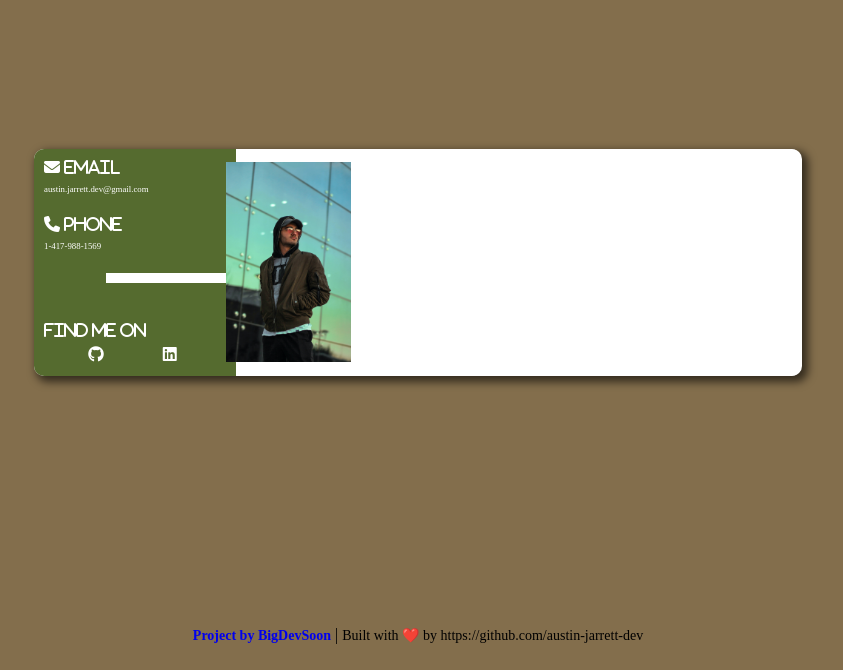
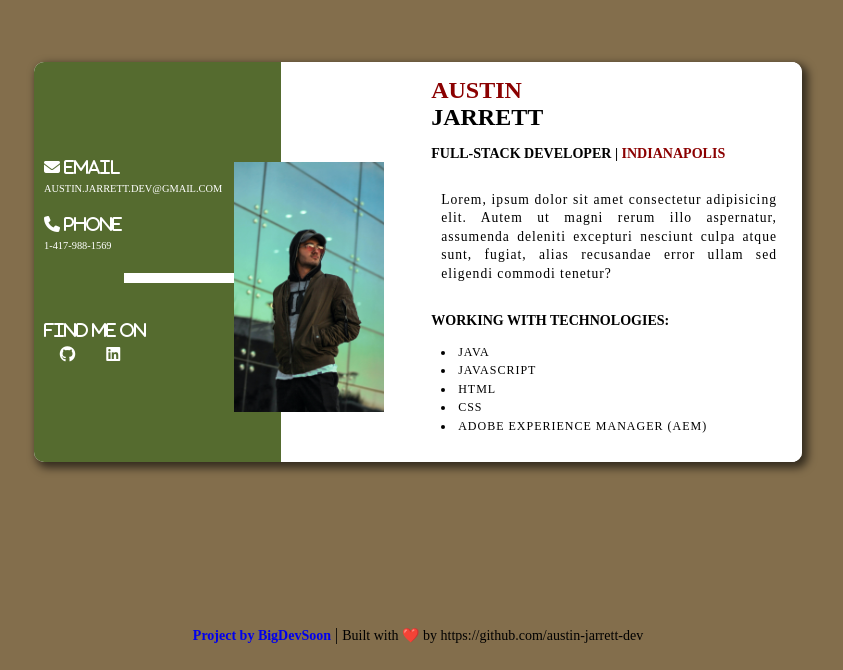
Before and after one commit to austin-jarrett-dev/big-dev-soon-business-card-freerun-703687, a plain HTML site: page index.html in a window 1280 px wide. Shown: the part 146-816 px from the top of the page, without its empty margins (222-1065 px from the left). Drawn offline with Linux system fonts and the light colour scheme.

Commit message:
add user info section (#4)

```diff
--- a/index.css
+++ b/index.css
@@ -10,8 +10,9 @@ body {
 .card {
   background-color: white;
   width: 60vw;
-  min-width: 265px;
+  min-width: min-content;
   height: min-content;
+  max-height: 435px;
 
   border-radius: 10px;
   box-shadow: 4px 4px 8px 2px rgba(0, 0, 0, 0.6);
@@ -24,10 +25,10 @@ body {
 }
 
 .photo {
-  width: 125px;
-  height: 200px;
+  width: 150px;
+  height: 250px;
   position: absolute;
-  left: clamp(130px, 25%, 200px);
+  left: clamp(200px, 20%, 250px);
   top: calc(50% - 100px);
 }
 
@@ -44,9 +45,8 @@ body {
   align-items: center;
 
   background-color: darkolivegreen;
-  width: 25%;
-  min-width: 130px;
-  height: 100%;
+  width: 40%;
+  min-width: 200px;
 
   padding: 10px 0 10px 10px;
 
@@ -70,9 +70,11 @@ body {
 }
 
 .contact .social-links {
-  width: 100%;
+  width: max-content;
   height: min-content;
   margin-top: 35px;
+
+  align-self: flex-start;
 }
 
 .contact .social-links ul {
@@ -110,19 +112,87 @@ body {
   flex-direction: column;
 
   color: white;
-  font-size: .55rem;
+  font-size: 0.65rem;
   line-height: 1.5rem;
 
   text-decoration: none;
+  text-transform: uppercase;
 }
 
 .contact a:hover {
-  color: cornflowerblue;
+  color: black;
   font-weight: 900;
 }
 .contact a i:hover {
-  color: cornflowerblue;
+  color: black;
   scale: 1.5;
+}
+
+.info {
+  display: flex;
+  flex-direction: column;
+  justify-content: center;
+  align-items: flex-start;
+
+  background-color: white;
+  width: 60%;
+
+  margin-left: 135px;
+  padding: 15px;
+
+  border-top-right-radius: 10px;
+  border-bottom-right-radius: 10px;
+}
+
+.info__name {
+  font-size: 1.5rem;
+  font-weight: bold;
+
+  text-transform: uppercase;
+}
+
+.info__tagline {
+  font-size: 0.75rem;
+  font-weight: bold;
+
+  text-transform: uppercase;
+}
+
+.info__bio {
+  font-size: 0.85rem;
+  font-weight: 300;
+  line-height: 1.15rem;
+  margin-top: 15px;
+  margin-bottom: 15px;
+  padding: 0 10px;
+  text-align: justify;
+  letter-spacing: 1px;
+
+  min-width: 240px;
+  max-height: 110px;
+}
+
+.info__skills {
+  font-size: 0.75rem;
+  font-weight: bold;
+  text-transform: uppercase;
+}
+
+.info__skills-list {
+  list-style-type: disc;
+  list-style-position: inside;
+  padding: 0 10px;
+  letter-spacing: 1px;
+  font-weight: 300;
+  line-height: 1.15rem;
+}
+
+.accent {
+  color: darkred;
+}
+
+.block {
+  display: block;
 }
 
 .footer {
--- a/index.html
+++ b/index.html
@@ -1,47 +1,37 @@
 <!DOCTYPE html>
 <html>
-
   <head>
     <bds />
-  <link rel="stylesheet"
-        href="index.css" />
-  <script src="index.js"
-          defer></script>
+    <link rel="stylesheet" href="index.css" />
+    <script src="index.js" defer></script>
     <title>BigDevSoon - Business Card Project</title>
 
-  <script src="https://kit.fontawesome.com/5d1006c884.js"
-          crossorigin="anonymous"></script>
+    <script
+      src="https://kit.fontawesome.com/5d1006c884.js"
+      crossorigin="anonymous"
+    ></script>
 
-  <link rel="preload"
-        href="/assets/images/user-photo.jpg"
-        as="image">
+    <link rel="preload" href="/assets/images/user-photo.jpg" as="image" />
   </head>
 
   <body>
-  <!-- Place below is for your own exciting code -->
     <div class="card">
-
       <div class="photo">
-      <img src="/assets/images/user-photo.jpg"
-           alt="User Photo">
+        <img src="/assets/images/user-photo.jpg" alt="User Photo" />
       </div>
 
       <div class="contact">
         <!-- email icon -->
         <div class="email">
           <i class="fa-solid fa-envelope"> Email</i>
-        <a href="mailto:austin.jarrett.dev@gmail.com"
-           target="_blank">
+          <a href="mailto:austin.jarrett.dev@gmail.com" target="_blank">
             austin.jarrett.dev@gmail.com
           </a>
         </div>
 
         <div class="phone">
           <i class="fa-solid fa-phone"> Phone</i>
-        <a href="tel:1-417-988-1569"
-           target="_blank">
-          1-417-988-1569
-        </a>
+          <a href="tel:1-417-988-1569" target="_blank"> 1-417-988-1569 </a>
         </div>
 
         <div class="separator"></div>
@@ -50,31 +40,59 @@
           <i class="fa-solid"> Find me on</i>
           <ul class="link-icons">
             <li>
-            <a href="https://github.com/austin-jarrett-dev"
+              <a
+                href="https://github.com/austin-jarrett-dev"
                 target="_blank"
-               rel="noopener noreferrer">
+                rel="noopener noreferrer"
+              >
                 <i class="fab fa-github"></i>
               </a>
             </li>
             <li>
-            <a href="https://www.linkedin.com/in/austin-jarrett2019/"
+              <a
+                href="https://www.linkedin.com/in/austin-jarrett2019/"
                 target="_blank"
-               rel="noopener noreferrer">
+                rel="noopener noreferrer"
+              >
                 <i class="fab fa-linkedin"></i>
               </a>
             </li>
           </ul>
         </div>
       </div>
+
+      <div class="info">
+        <div class="info__name"><span class="accent block">Austin</span> Jarrett</div>
+        <div class="info__tagline">
+          <h3>Full-Stack Developer | <span class="accent">Indianapolis</span></h3>
         </div>
-  <!-- Change the [ME] part to your own name/GitHub link -->
+        <div class="info__bio">
+          Lorem, ipsum dolor sit amet consectetur adipisicing elit. Autem ut
+          magni rerum illo aspernatur, assumenda deleniti excepturi nesciunt
+          culpa atque sunt, fugiat, alias recusandae error ullam sed eligendi
+          commodi tenetur?
+        </div>
+        <div class="info__skills">
+          <h3>Working with technologies:</h3>
+          <ul class="info__skills-list">
+            <li class="info__skills-list__item">Java</li>
+            <li class="info__skills-list__item">JavaScript</li>
+            <li class="info__skills-list__item">HTML</li>
+            <li class="info__skills-list__item">CSS</li>
+            <li class="info__skills-list__item">
+              Adobe Experience Manager (AEM)
+            </li>
+          </ul>
+        </div>
+      </div>
+    </div>
+
     <div class="footer">
-    <a href="https://bigdevsoon.me"
-       target="_blank"
-       rel="noopener noreferrer">Project by BigDevSoon</a>
+      <a href="https://bigdevsoon.me" target="_blank" rel="noopener noreferrer"
+        >Project by BigDevSoon</a
+      >
       |
       <span>Built with ❤️ by https://github.com/austin-jarrett-dev</span>
     </div>
   </body>
-
 </html>
```
Lines whose indentation alone changed are shown as unchanged.
